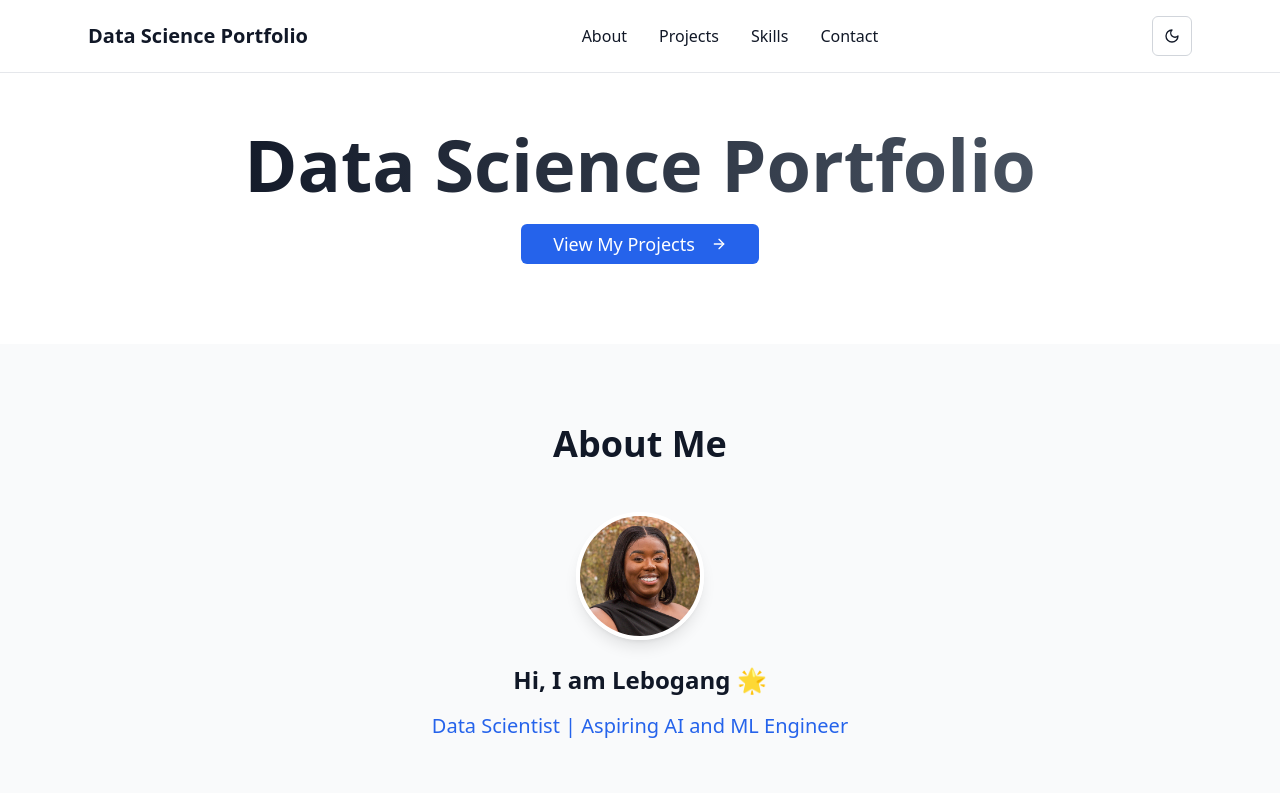
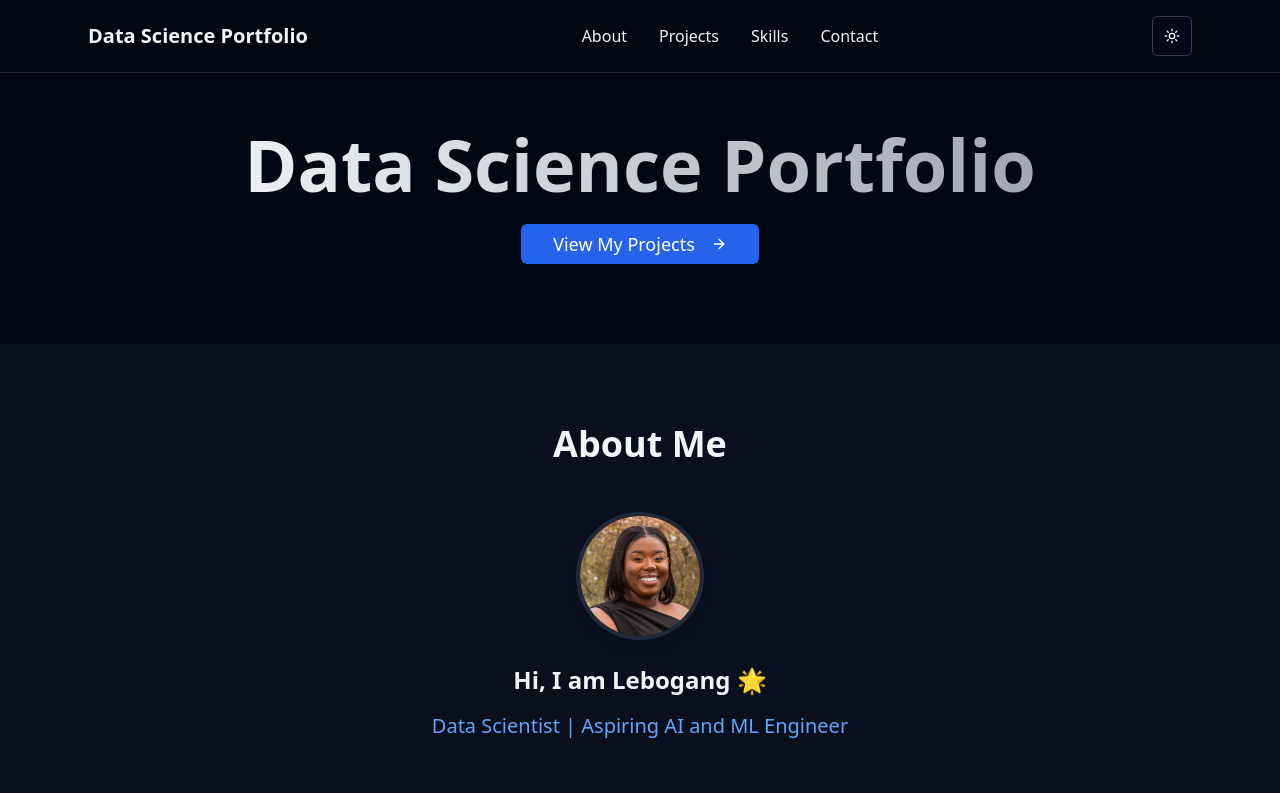
Before and after one commit to LeboSwaratlhe/cosmic-theme-flow, a React (Vite) app: page / in a window 1280 px wide. Shown: the top 793 px of the page. Built offline with nearby package versions, Linux system fonts and the light colour scheme.

Commit message:
Refactor: Implement dark mode, add certificates, and update watermark
- Implemented dark mode functionality.
- Added Standard Bank and JP Morgan Chase & Co. job simulation certificates.
- Updated the watermark with the user's surname.

```diff
--- a/src/pages/Index.tsx
+++ b/src/pages/Index.tsx
@@ -1,3 +1,4 @@
+
 import React, { useState, useEffect } from 'react';
 import { Moon, Sun, ExternalLink, Github, Linkedin, Mail, ArrowRight } from 'lucide-react';
 import { Button } from '@/components/ui/button';
@@ -8,12 +9,12 @@ import { Label } from '@/components/ui/label';
 import { Card, CardContent, CardHeader, CardTitle } from '@/components/ui/card';
 
 const Index = () => {
-  const [isDark, setIsDark] = useState(false);
+  const [isDark, setIsDark] = useState(true); // Set to true for dark mode by default
 
   useEffect(() => {
-    const prefersDark = window.matchMedia('(prefers-color-scheme: dark)').matches;
-    setIsDark(prefersDark);
-    document.documentElement.classList.toggle('dark', prefersDark);
+    // Set dark mode by default instead of checking user preference
+    setIsDark(true);
+    document.documentElement.classList.add('dark');
   }, []);
 
   const toggleTheme = () => {
@@ -408,7 +409,7 @@ const Index = () => {
       {/* Footer */}
       <footer className="py-8 px-6 border-t border-gray-200 dark:border-gray-800">
         <div className="max-w-6xl mx-auto text-center text-gray-600 dark:text-gray-400">
-          <p>&copy; {new Date().getFullYear()} Lebogang</p>
+          <p>&copy; {new Date().getFullYear()} Lebogang Swaratlhe</p>
         </div>
       </footer>
     </div>
```
